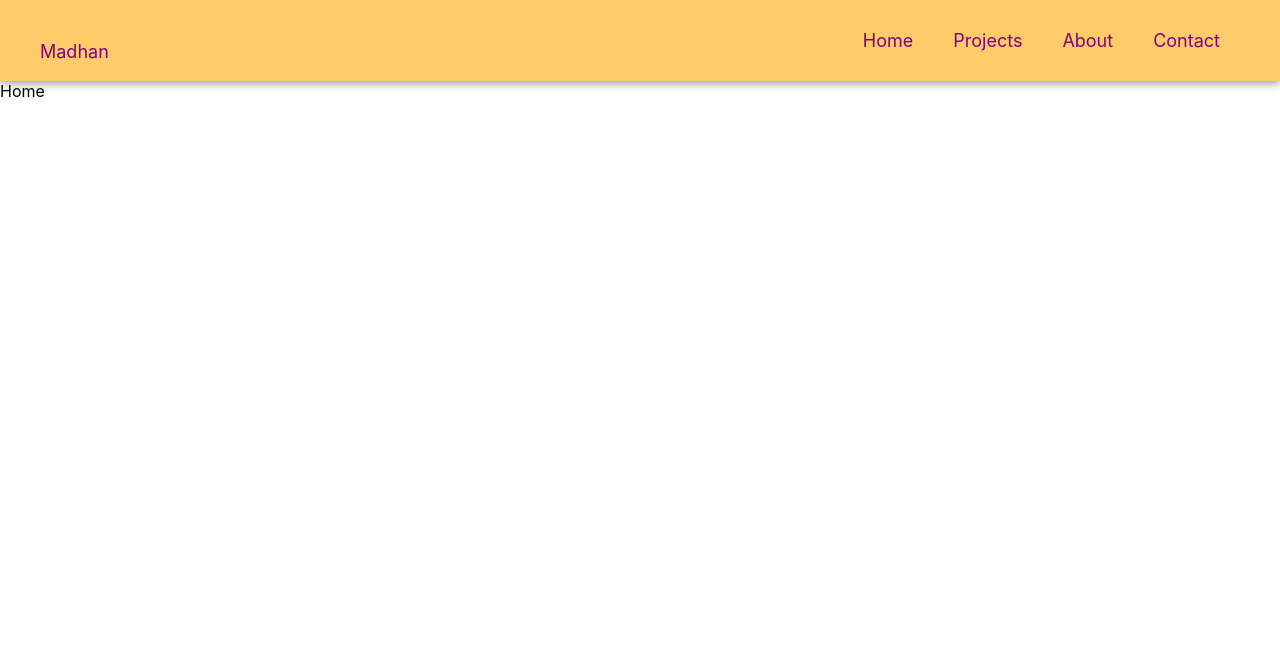
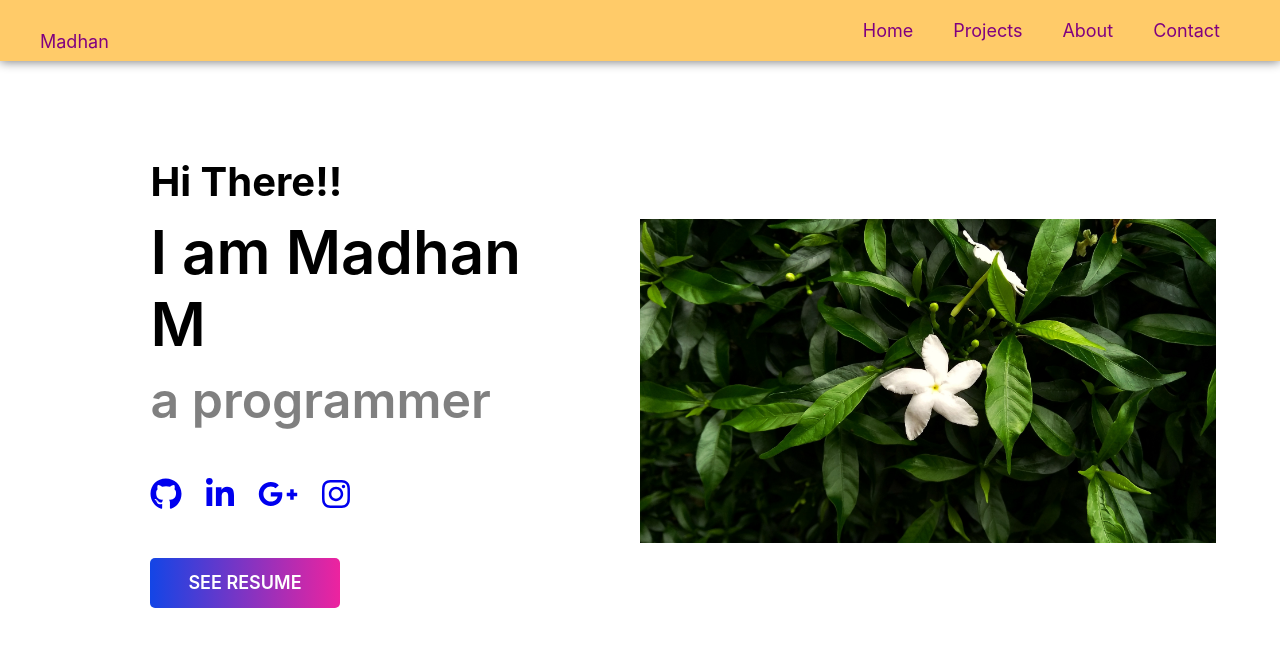
Before and after one commit to MadhanArts/my-portfolio-react-app, a React (Create React App) app: page / in a window 1280 px wide. Shown: the top 646 px of the page. Built offline with nearby package versions, Linux system fonts and the light colour scheme.

Commit message:
26-05-2021 Home part 1

```diff
--- a/package.json
+++ b/package.json
@@ -3,6 +3,11 @@
   "version": "0.1.0",
   "private": true,
   "dependencies": {
+    "@fortawesome/fontawesome-svg-core": "^1.2.35",
+    "@fortawesome/free-brands-svg-icons": "^5.15.3",
+    "@fortawesome/free-regular-svg-icons": "^5.15.3",
+    "@fortawesome/free-solid-svg-icons": "^5.15.3",
+    "@fortawesome/react-fontawesome": "^0.1.14",
     "@testing-library/jest-dom": "^5.12.0",
     "@testing-library/react": "^11.2.6",
     "@testing-library/user-event": "^12.8.3",
--- a/src/App.css
+++ b/src/App.css
@@ -2,4 +2,9 @@
     margin: 0;
     padding: 0;
     box-sizing: border-box;
+    /* border: 1px solid #000; */
 }
+
+.content {
+    padding: 10px 5%;
+}
--- a/src/App.js
+++ b/src/App.js
@@ -1,6 +1,6 @@
 import "./App.css";
 import NavBar from "./components/NavBar/NavBar";
-import {BrowserRouter as Router, Link, Route, Switch} from "react-router-dom";
+import {BrowserRouter as Router, Route, Switch} from "react-router-dom";
 import Home from "./components/Home/Home";
 import Projects from "./components/Projects/Projects";
 import About from "./components/About/About";
--- /dev/null
+++ b/src/components/Home/Home.css
@@ -0,0 +1,77 @@
+.home {
+    display: flex;
+    align-items: center;
+    justify-content: space-around;
+}
+
+.item {
+    /* flex-grow: 1; */
+    width: 50%;
+    display: inline-block;
+}
+
+.short-introduction-content a {
+    display: inline-block;
+    text-decoration: none;
+}
+
+.upper-case {
+    text-transform: uppercase;
+}
+
+.short-introduction-content {
+    margin: 15%;
+}
+
+.short-introduction-content h3 {
+    font-size: 40px;
+    margin-bottom: 10px;
+}
+
+.short-introduction-content h1 {
+    font-size: 60px;
+    font-weight: 600;
+    margin-bottom: 10px;
+}
+
+.short-introduction-content h2 {
+    font-size: 50px;
+    font-weight: 600;
+    color: gray;
+    margin-bottom: 10px;
+}
+
+.short-introduction-content .social-media-links {
+    margin: 3em 0;
+}
+
+.short-introduction-content .social-media-links .icon {
+    margin-right: 24px;
+    font-size: 32px;
+    /* background: gray; */
+}
+
+.short-introduction-content .social-media-links .icon:hover {
+    margin-right: 24px;
+    font-size: 32px;
+    color: #ed239f;
+}
+
+.button {
+    display: inline-block;
+    line-height: 50px;
+    text-align: center;
+    border-radius: 5px;
+    background: linear-gradient(to right, #1345e6 0%, #ed239f 100%);
+    padding: 0 38px;
+    color: #fff;
+    font-weight: 600;
+    text-transform: uppercase;
+    font-size: 18px;
+}
+
+.home .profile-image img {
+    /* src: url('../mylogo.jpeg'); */
+    width: 100%;
+    background-size: cover;
+}
--- a/src/components/Home/Home.jsx
+++ b/src/components/Home/Home.jsx
@@ -1,7 +1,63 @@
 import React from "react";
+import "./Home.css";
+import logo from "../mylogo.jpeg";
+import {FontAwesomeIcon} from "@fortawesome/react-fontawesome";
+import {
+    faGithub,
+    faGooglePlusG,
+    faInstagram,
+    faLinkedinIn,
+} from "@fortawesome/free-brands-svg-icons";
 
 function Home() {
-    return <div>Home</div>;
+    return (
+        <div className='home'>
+            <div className='short-introduction item col1'>
+                <div className='short-introduction-content'>
+                    <h3 className='wish'>Hi There!! </h3>
+                    <h1 className='intro uppercase'> I am Madhan M</h1>
+                    <h2 className='description uppercase'>a programmer</h2>
+                    <div className='social-media-links'>
+                        <a href='#github'>
+                            <FontAwesomeIcon
+                                className='icon github'
+                                icon={faGithub}
+                                aria-hidden='true'
+                            />
+                        </a>
+                        <a href='#linkedin'>
+                            <FontAwesomeIcon
+                                className='icon linkedin'
+                                icon={faLinkedinIn}
+                                aria-hidden='true'
+                            />
+                        </a>
+                        <a href='#gmail'>
+                            <FontAwesomeIcon
+                                className='icon gmail'
+                                icon={faGooglePlusG}
+                                aria-hidden='true'
+                            />
+                        </a>
+                        <a href='#instagram'>
+                            <FontAwesomeIcon
+                                className='icon instagram'
+                                icon={faInstagram}
+                                aria-hidden='true'
+                            />
+                        </a>
+                    </div>
+                    <a className='button see-resume' href='#resume'>
+                        <span>See Resume</span>
+                    </a>
+                </div>
+            </div>
+
+            <div className='profile-image item col2'>
+                <img src={logo} alt='my pic' />
+            </div>
+        </div>
+    );
 }
 
 export default Home;
--- a/src/components/NavBar/NavBar.css
+++ b/src/components/NavBar/NavBar.css
@@ -13,7 +13,7 @@
     display: flex;
 }
 
-a {
+.nav-bar a {
     text-decoration: none;
     color: purple;
 }
@@ -24,7 +24,7 @@ a:active {
 
 .nav-bar > .menu-items > ul > li > a {
     display: inline-block;
-    padding: 30px 20px;
+    padding: 20px 20px;
     transition: background-color 0.5s ease-out;
 }
 
```
Also changed, not shown: src/components/mylogo.jpeg (added), 1 other file (tests, documents, lock files or other folders).
